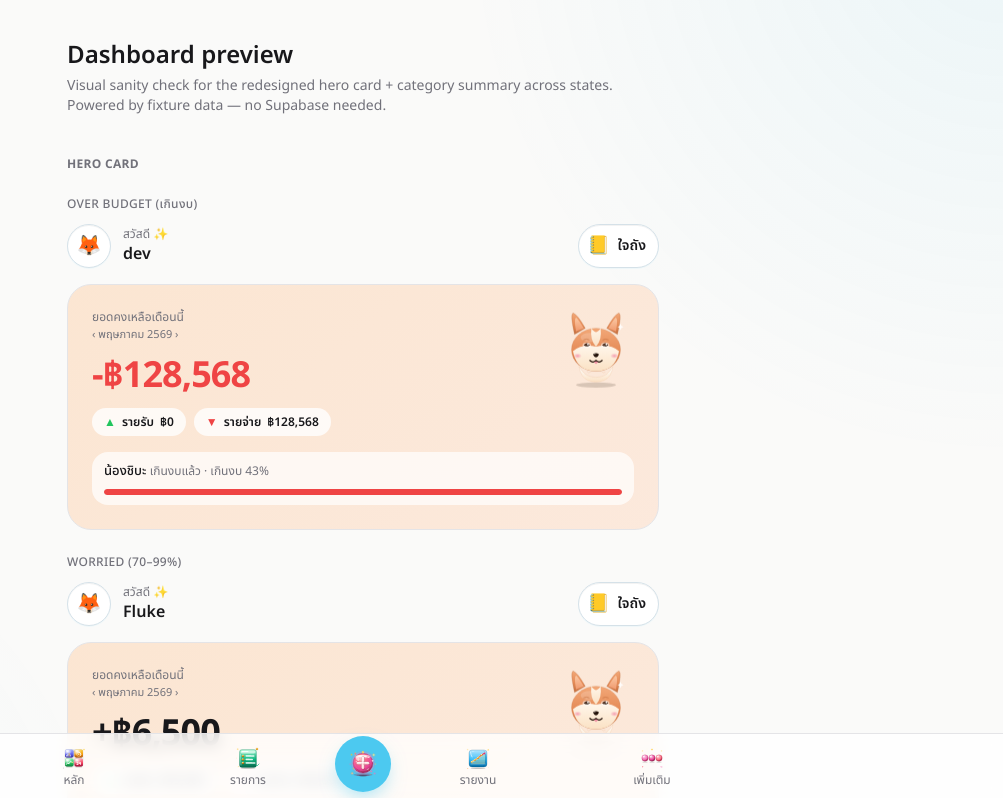
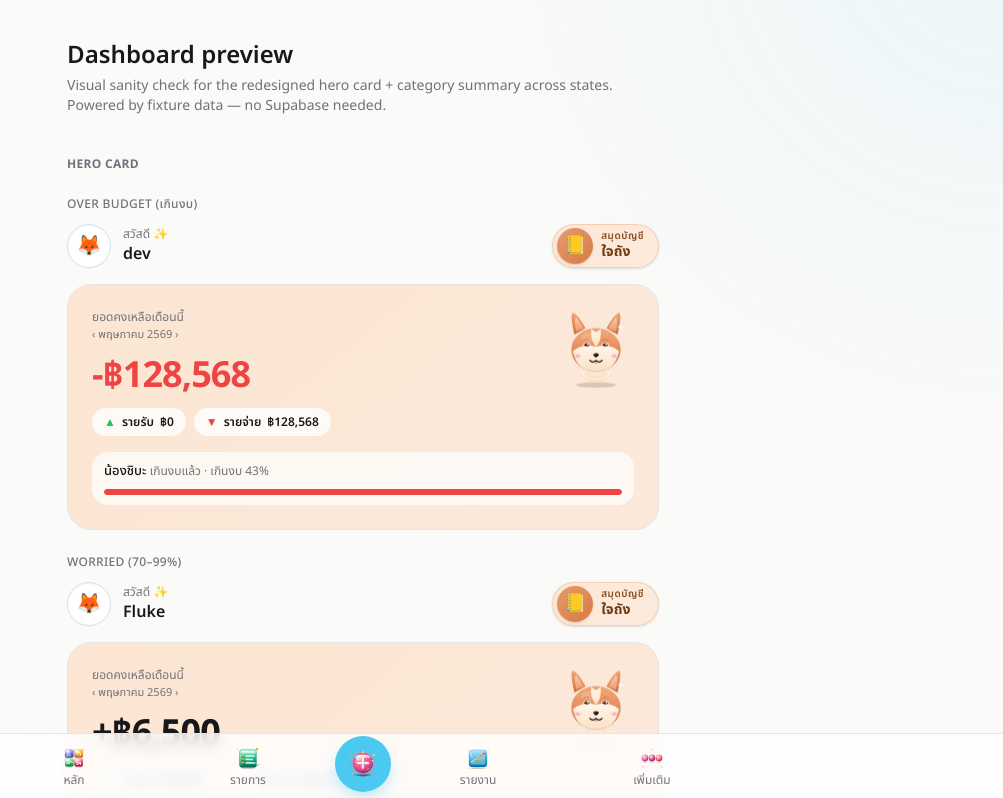
Before and after one commit to Chinnakrit05/jaitang, a Next.js app in the folder app/: page /hero-preview in a window 1280 px wide. Shown: the top 798 px of the page, without its empty margins (277-1280 px from the left). Built offline with nearby package versions, Linux system fonts and the light colour scheme; no server answers.

Commit message:
Dashboard: prettier ledger pill — peach gradient + icon badge

```diff
--- a/app/src/components/dashboard-hero.tsx
+++ b/app/src/components/dashboard-hero.tsx
@@ -113,14 +113,42 @@ export async function DashboardHero({
         <Link
           href="/ledgers"
           aria-label={t("more.accountsBook")}
-          className="shrink-0 h-11 max-w-[55%] rounded-full bg-(--card) border border-(--border) shadow-sm hover:bg-(--background) transition flex items-center gap-2 pl-2 pr-3"
+          className="group shrink-0 h-11 max-w-[55%] rounded-full border flex items-center gap-2 pl-1 pr-3.5 shadow-sm hover:shadow-md hover:-translate-y-px active:translate-y-0 transition"
+          style={{
+            background:
+              "linear-gradient(135deg, color-mix(in srgb, var(--peach-soft) 55%, var(--card)) 0%, color-mix(in srgb, var(--peach-mid) 28%, var(--card)) 100%)",
+            borderColor:
+              "color-mix(in srgb, var(--peach-strong) 35%, transparent)",
+          }}
         >
-          {ledgerIcon ? (
-            <span className="text-lg leading-none">{ledgerIcon}</span>
-          ) : (
-            <JtIcon name="ledgers" className="h-5 w-5 text-(--peach-deep) shrink-0" />
-          )}
-          <span className="text-sm font-semibold truncate">{ledgerName}</span>
+          <span
+            className="h-9 w-9 rounded-full flex items-center justify-center text-lg shrink-0 shadow-sm"
+            style={{
+              background:
+                "linear-gradient(135deg, var(--peach-strong) 0%, var(--peach-deep) 100%)",
+            }}
+            aria-hidden
+          >
+            {ledgerIcon ? (
+              <span className="leading-none">{ledgerIcon}</span>
+            ) : (
+              <JtIcon name="ledgers" className="h-4 w-4 text-white" />
+            )}
+          </span>
+          <span className="flex flex-col min-w-0 leading-tight">
+            <span
+              className="text-[10px] font-semibold uppercase tracking-wider"
+              style={{ color: "var(--peach-chip-fg)" }}
+            >
+              {t("more.accountsBook")}
+            </span>
+            <span
+              className="text-sm font-bold truncate"
+              style={{ color: "var(--peach-fg)" }}
+            >
+              {ledgerName}
+            </span>
+          </span>
         </Link>
       </div>
 
```
